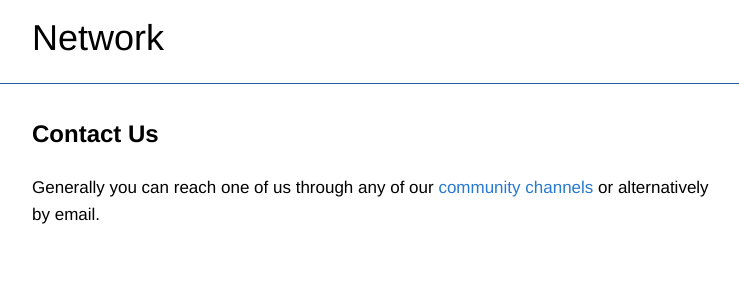
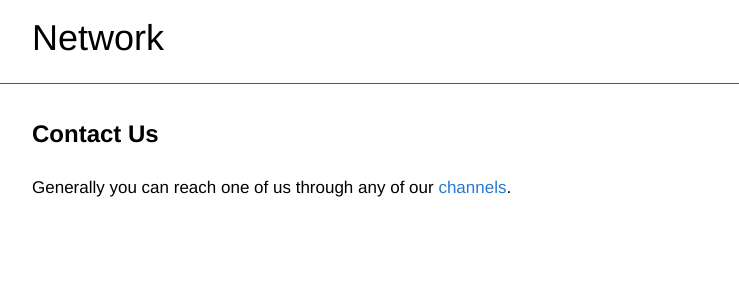
Before and after one commit to networkf/network.github.io, a Jekyll site: the page built from contact.md, in a window 1280 px wide. Shown: the top 300 px of the page, without its empty margins (138-877 px from the left). Built offline with Jekyll 4.4.1, drawn with Linux system fonts in a browser that asks for light colours; some web fonts are replaced; our own code applies the rules of GitHub Pages for plain Markdown files; the repository's description, which GitHub fills in, is left out.

Commit message:
Update contact.md

```diff
--- a/contact.md
+++ b/contact.md
@@ -8,4 +8,4 @@ layout: default
 <b><font size="5">Contact Us</font></b>
 <br>
 
-Generally you can reach one of us through any of our [community channels](/community) or alternatively by email.
+Generally you can reach one of us through any of our [channels](/channels).
```
